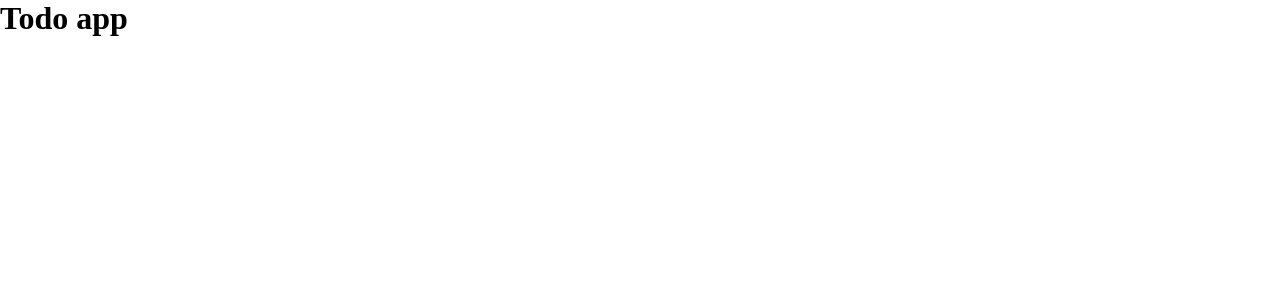
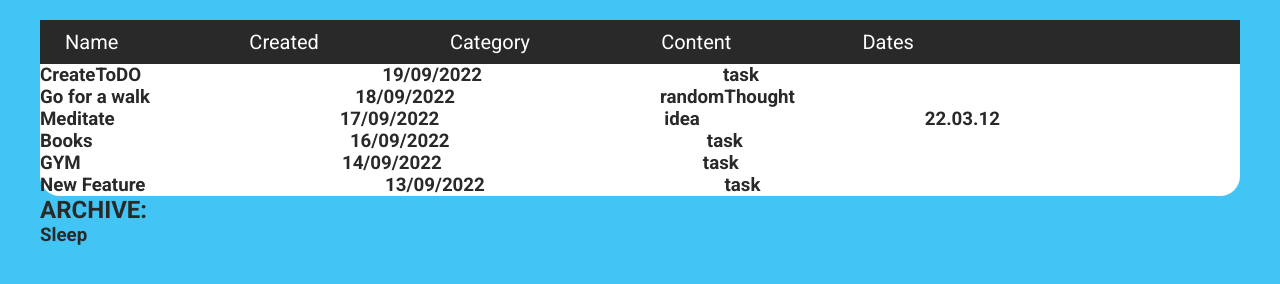
Before and after one commit to kazapanama/Todo-vanillaJS, a plain HTML site: page index.html in a window 1280 px wide. Drawn offline with Linux system fonts and the light colour scheme.

Commit message:
Added mock data, and basic styles

```diff
--- a/index.html
+++ b/index.html
@@ -8,10 +8,26 @@
     <link rel="stylesheet" href="./styles.css">
 </head>
 <body>
-    <h1>Todo app</h1>
+
+    <main class="wrapper">
+        <section id="active">
+            <div class="top-part">
+                <ul>
+                    <li>Name</li>
+                    <li>Created</li>
+                    <li>Category</li>
+                    <li>Content</li>
+                    <li>Dates</li>
+                <ul>
+            </div>
+        </section>
+
+        <section id="archive">
+
+        </section>
+    </main>
 
 
-    <script src="./scripts/index.js" type="module" ></script>
-
+    <script defer src="./scripts/index.js" type="module" ></script>
 </body>
 </html>
--- /dev/null
+++ b/mockData.json
@@ -0,0 +1,16 @@
+[
+    {"name":"CreateToDO","createdAt":"19/09/2022","category":"task","dates":"","isArchive":false},
+
+    {"name":"Go for a walk","createdAt":"18/09/2022","category":"randomThought","dates":"","isArchive":false},
+
+    {"name":"Meditate","createdAt":"17/09/2022","category":"idea","dates":"22.03.12","isArchive":false},
+
+    {"name":"Books","createdAt":"16/09/2022","category":"task","dates":"","isArchive":false},
+
+    {"name":"Sleep","createdAt":"15/09/2022","category":"task","dates":"","isArchive":true},
+
+    {"name":"GYM","createdAt":"14/09/2022","category":"task","dates":"","isArchive":false},
+
+    {"name":"New Feature","createdAt":"13/09/2022","category":"task","dates":"","isArchive":false}
+
+]
--- a/scripts/index.js
+++ b/scripts/index.js
@@ -1,3 +1,5 @@
-import {a} from './module.js'
+import  {getData}  from "./module.js";
 
-console.log(a)
+getData()
+
+console.log('asd')
--- a/scripts/module.js
+++ b/scripts/module.js
@@ -1 +1,37 @@
-export const a = 'working';
+export async function getData(){
+    fetch('./mockData.json').then(json=>json.json()).then(data=>{
+
+        const done = document.querySelector('#active')
+        const archive =  document.querySelector('#archive')
+        const active = data.filter(item=>item.isArchive === false)
+        const completed = data.filter(item=>item.isArchive === true)
+        renderActive(active,done)
+        renderArchive(completed,archive)
+    }
+
+        )
+}
+
+export function renderActive(data,node){
+    let div = document.createElement('div')
+    div.classList.add('active-items')
+
+
+    data.forEach(item=> node.innerHTML+=`
+    <div class="item">
+        <h3>${item.name}</h3>
+        <h3>${item.createdAt}</h3>
+        <h3>${item.category}</h3>
+        <h3>${item.dates}</h3>
+    </div>
+
+
+    `)
+}
+
+export function renderArchive(data,node){
+    node.innerHTML += '<h2>ARCHIVE:</h2>'
+    data.forEach(item=> node.innerHTML+=`
+    <h3>${item.name}</h3>
+    `)
+}
--- a/styles.scss
+++ b/styles.scss
@@ -1,5 +1,57 @@
+@import url('https://fonts.googleapis.com/css2?family=Roboto:wght@100;300;400;700;900&display=swap');
+
 *{
     margin:0;
     padding: 0;
     box-sizing: border-box;
 }
+
+body{
+    background-color: #42c5f5;
+    width:100vw;
+    min-height: 100vh;
+    font-family: 'Roboto', sans-serif;
+    color:#292929;
+}
+
+
+.wrapper{
+    max-width: 1200px;
+    margin: 0 auto;
+    margin-top: 20px;
+
+    #active{
+        background-color:white;
+        border-radius: 20px;
+
+
+        .top-part{
+            background-color: #292929;
+            padding-left: 20px;
+            ul{
+                max-width: 1000px;
+                list-style: none;
+                display: flex;
+                justify-content: space-between;
+                font-size: 20px;
+                color:white;
+                padding:10px 5px;
+            }
+        }
+
+
+            .item{
+                width:80%;
+                display: flex;
+                justify-content: space-between;
+                gap:100px;
+
+            }
+
+
+
+    }
+
+
+
+}
```
Also changed, not shown: styles.css, 1 other file.
